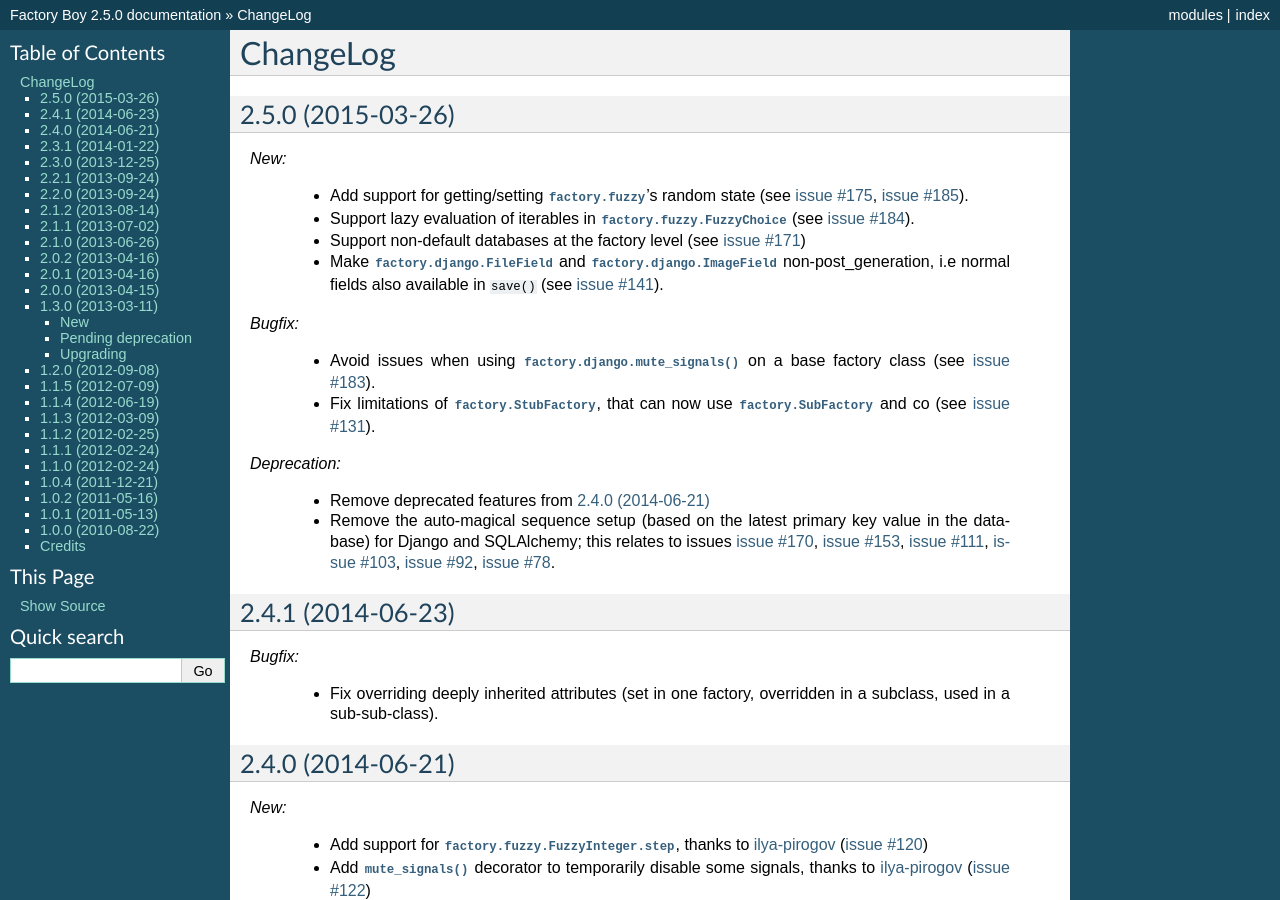
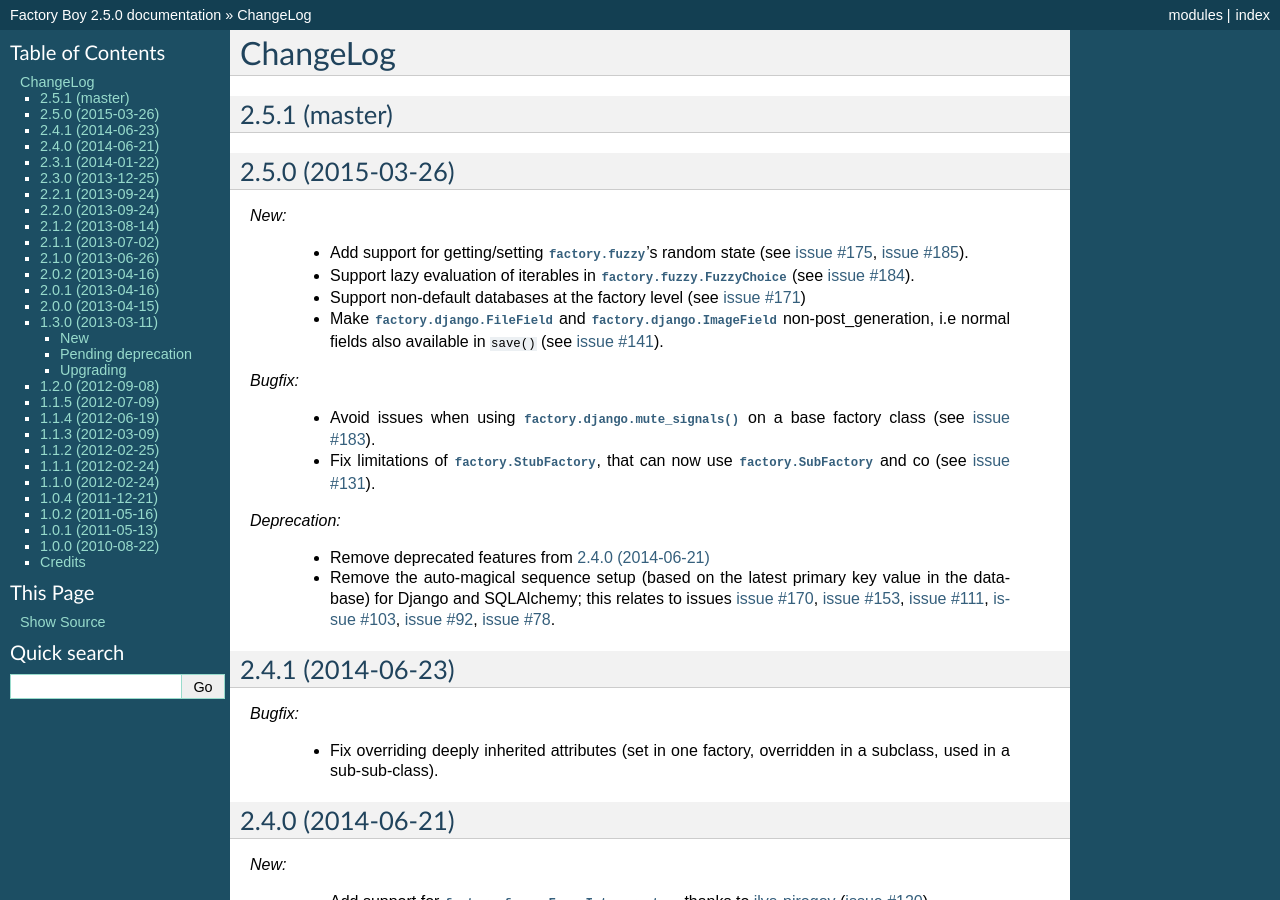
Before and after one commit to FactoryBoy/factory_boy, a Sphinx documentation site: the page built from docs/changelog.rst, in a window 1280 px wide and 900 px high. Built offline with Sphinx 7.4.7, drawn with Linux system fonts in a browser that asks for light colours.

Commit message:
Get ready for next release.

```diff
--- a/docs/changelog.rst
+++ b/docs/changelog.rst
@@ -1,5 +1,11 @@
 ChangeLog
 =========
+
+
+.. _v2.5.1:
+
+2.5.1 (master)
+--------------
 
 
 .. _v2.5.0:
```
